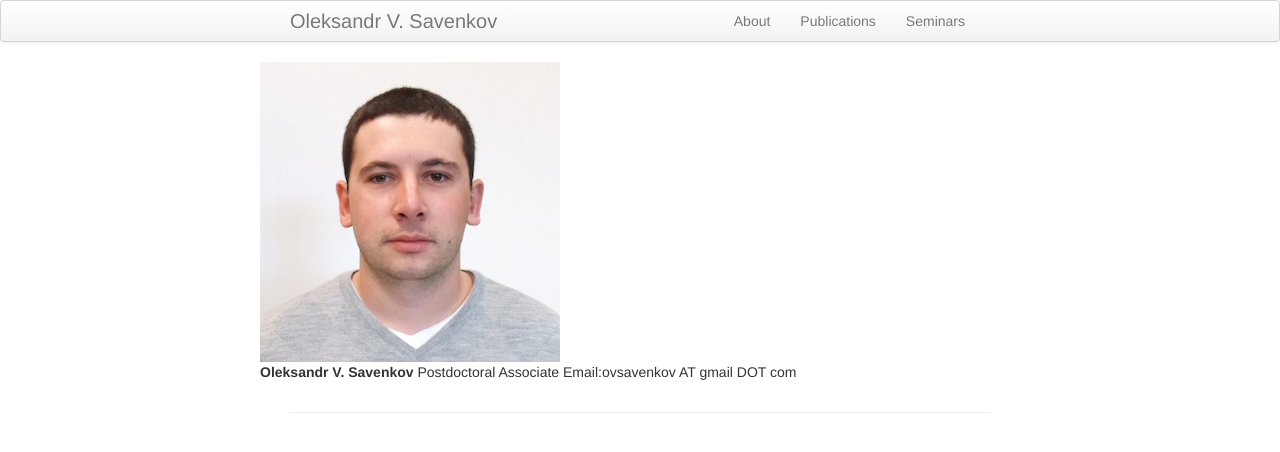
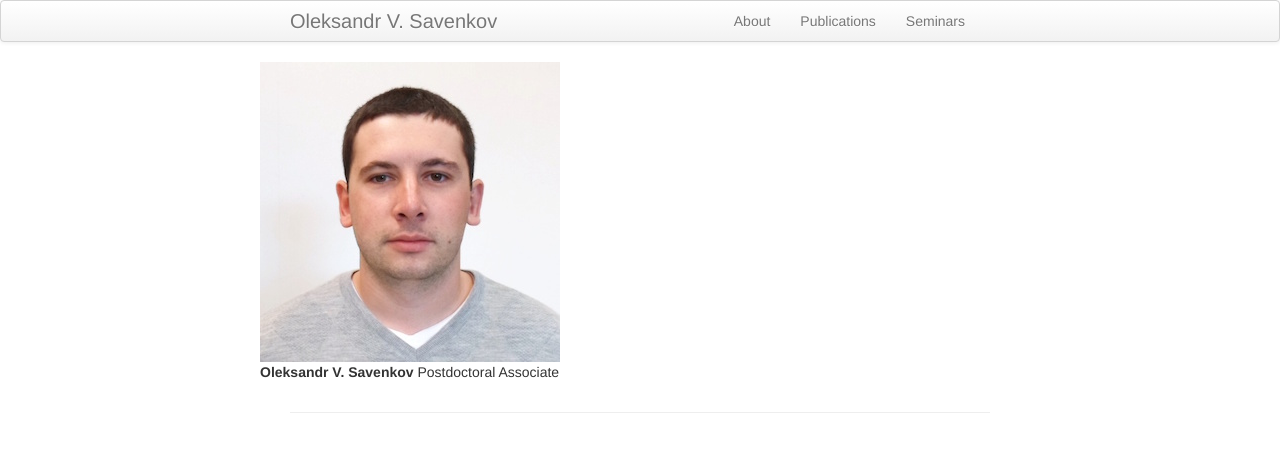
Before and after one commit to ovsavenkov/ovsavenkov.github.io, a Jekyll site: the page built from index.md, in a window 1280 px wide. Shown: the top 452 px of the page. Built offline with Jekyll 4.4.1, drawn with Linux system fonts in a browser that asks for light colours.

Commit message:
updated index

```diff
--- a/index.md
+++ b/index.md
@@ -16,7 +16,6 @@ description: Oleksandr Savenkov is a Postdoctoral Associate at Weill Cornell Med
     <div class="title">
     <b>Oleksandr V. Savenkov</b>
     Postdoctoral Associate
-    Email:ovsavenkov AT gmail DOT com
     </div>
 </div>
 
```
